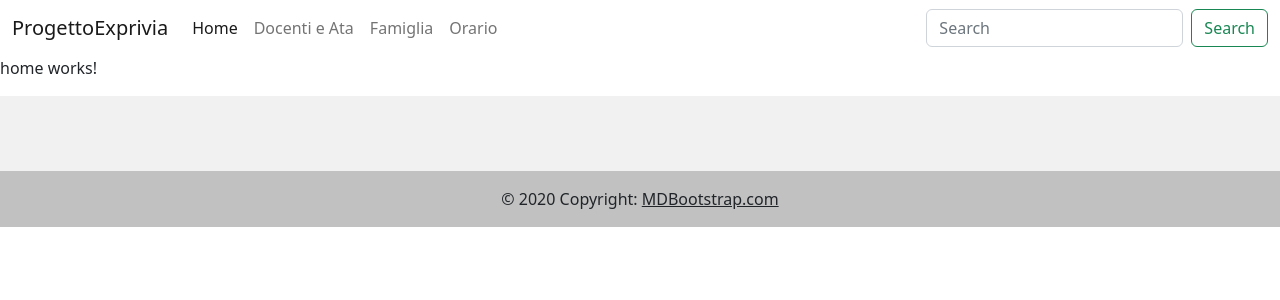
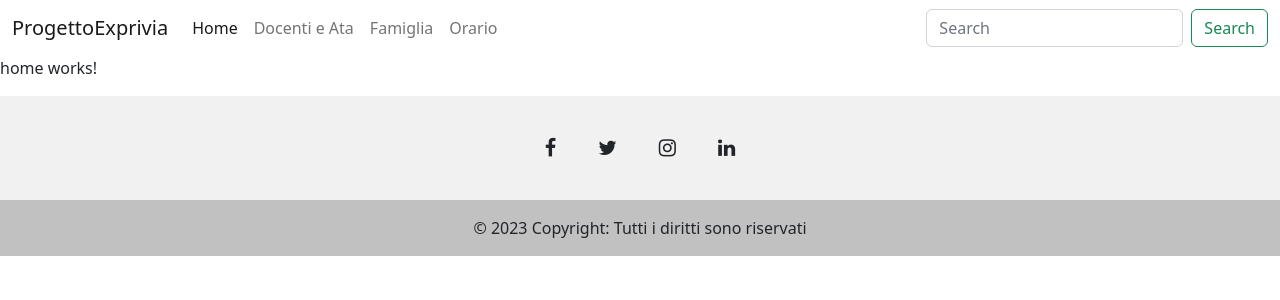
Before and after one commit to Simone0602/ProgettoExprivia, an Angular app: page /home in a window 1280 px wide. Shown: the top 300 px of the page. Built offline with nearby package versions, Linux system fonts and the light colour scheme.

Commit message:
aggiunta bootstrap e script di bootstrap

```diff
--- a/angular.json
+++ b/angular.json
@@ -25,10 +25,14 @@
               "src/assets"
             ],
             "styles": [
-              "node_modules/bootstrap/dist/css/bootstrap.min.css",
-              "src/styles.css"
+              "src/styles.css",
+              "./node_modules/bootstrap/dist/css/bootstrap.min.css",
+              "./node_modules/font-awesome/css/font-awesome.css"
             ],
-            "scripts": []
+            "scripts": [
+              "./node_modules/jquery/dist/jquery.slim.min.js",
+              "./node_modules/bootstrap/dist/js/bootstrap.bundle.min.js"
+            ]
           },
           "configurations": {
             "production": {
--- a/package.json
+++ b/package.json
@@ -18,9 +18,14 @@
     "@angular/platform-browser": "^15.1.0",
     "@angular/platform-browser-dynamic": "^15.1.0",
     "@angular/router": "^15.1.0",
+    "@fortawesome/fontawesome-free": "^6.2.1",
     "@ng-bootstrap/ng-bootstrap": "^14.0.1",
     "@popperjs/core": "^2.11.6",
+    "angular-font-awesome": "^3.1.2",
     "bootstrap": "^5.2.3",
+    "font-awesome": "^4.7.0",
+    "jquery": "^3.6.3",
+    "popper.js": "^1.16.1",
     "rxjs": "~7.8.0",
     "tslib": "^2.3.0",
     "zone.js": "~0.12.0"
--- a/src/app/app-routing.module.ts
+++ b/src/app/app-routing.module.ts
@@ -4,9 +4,9 @@ import { HomeComponent } from './home/home.component';
 import { MenuComponent } from './menu/menu.component';
 
 const routes: Routes = [
-  { path: '', redirectTo: '/home', pathMatch: 'full' },
   { path: '', component: MenuComponent,
     children: [
+      { path: '', redirectTo: '/home', pathMatch: 'full' },
       { path: 'home', component: HomeComponent }
     ]
   }
--- a/src/app/menu/menu.component.html
+++ b/src/app/menu/menu.component.html
@@ -8,16 +8,16 @@
         <div class="collapse navbar-collapse" id="navbarSupportedContent">
             <ul class="navbar-nav me-auto mb-2 mb-lg-0">
                 <li class="nav-item">
-                    <a class="nav-link active" aria-current="page">Home</a>
+                    <a #a class="nav-link" [ngClass]="active=='Home' ? 'active' : ''" style="cursor: pointer;" (click)="navigazioneNavbar('Home')">Home</a>
                 </li>
                 <li class="nav-item">
-                    <a class="nav-link">Docenti e Ata</a>
+                    <a class="nav-link" [ngClass]="active=='Personale' ? 'active' : ''" style="cursor: pointer;" (click)="navigazioneNavbar('Personale')">Docenti e Ata</a>
                 </li>
                 <li class="nav-item">
-                    <a class="nav-link">Famiglia</a>
+                    <a class="nav-link" [ngClass]="active=='Famiglia' ? 'active' : ''" style="cursor: pointer;" (click)="navigazioneNavbar('Famiglia')">Famiglia</a>
                 </li>
                 <li class="nav-item">
-                    <a class="nav-link">Orario</a>
+                    <a class="nav-link" [ngClass]="active=='Orario' ? 'active' : ''" style="cursor: pointer;" (click)="navigazioneNavbar('Orario')">Orario</a>
                 </li>
             </ul>
             <form class="d-flex" role="search">
@@ -38,54 +38,31 @@
         <!-- Facebook -->
         <a
           class="btn btn-link btn-floating btn-lg text-dark m-1"
-          href="#!"
           role="button"
           data-mdb-ripple-color="dark"
-          ><i class="fab fa-facebook-f"></i
+          ><i class="fa fa-facebook-f"></i
         ></a>
-
         <!-- Twitter -->
         <a
           class="btn btn-link btn-floating btn-lg text-dark m-1"
-          href="#!"
           role="button"
           data-mdb-ripple-color="dark"
-          ><i class="fab fa-twitter"></i
+          ><i class="fa fa-twitter"></i
         ></a>
-
-        <!-- Google -->
-        <a
-          class="btn btn-link btn-floating btn-lg text-dark m-1"
-          href="#!"
-          role="button"
-          data-mdb-ripple-color="dark"
-          ><i class="fab fa-google"></i
-        ></a>
-
         <!-- Instagram -->
         <a
           class="btn btn-link btn-floating btn-lg text-dark m-1"
-          href="#!"
           role="button"
           data-mdb-ripple-color="dark"
-          ><i class="fab fa-instagram"></i
+          ><i class="fa fa-instagram"></i
         ></a>
 
         <!-- Linkedin -->
         <a
           class="btn btn-link btn-floating btn-lg text-dark m-1"
-          href="#!"
           role="button"
           data-mdb-ripple-color="dark"
-          ><i class="fab fa-linkedin"></i
-        ></a>
-        <!-- Github -->
-        <a
-          class="btn btn-link btn-floating btn-lg text-dark m-1"
-          href="#!"
-          role="button"
-          data-mdb-ripple-color="dark"
-          ><i class="fab fa-github"></i
+          ><i class="fa fa-linkedin"></i
         ></a>
       </section>
       <!-- Section: Social media -->
@@ -94,8 +71,8 @@
 
     <!-- Copyright -->
     <div class="text-center text-dark p-3" style="background-color: rgba(0, 0, 0, 0.2);">
-      © 2020 Copyright:
-      <a class="text-dark" href="https://mdbootstrap.com/">MDBootstrap.com</a>
+      © 2023 Copyright:
+      <span class="text-dark">Tutti i diritti sono riservati</span>
     </div>
     <!-- Copyright -->
   </footer>
--- a/src/app/menu/menu.component.ts
+++ b/src/app/menu/menu.component.ts
@@ -1,5 +1,6 @@
 import { animate, state, style, transition, trigger } from '@angular/animations';
 import { Component, OnInit } from '@angular/core';
+import { Router } from '@angular/router';
 
 @Component({
   selector: 'app-menu',
@@ -8,9 +9,14 @@ import { Component, OnInit } from '@angular/core';
 })
 export class MenuComponent implements OnInit{
   aperturaChiusura = false;
+  active = 'Home';
 
-  constructor(){}
+  constructor(private router: Router){}
 
   ngOnInit(): void {
   }
+
+  navigazioneNavbar(value: string): void{
+    this.active = value;
+  }
 }
--- a/src/index.html
+++ b/src/index.html
@@ -6,7 +6,6 @@
   <base href="/">
   <meta name="viewport" content="width=device-width, initial-scale=1">
   <link rel="icon" type="image/x-icon" href="favicon.ico">
-  <script src="https://cdn.jsdelivr.net/npm/bootstrap@5.3.0-alpha1/dist/js/bootstrap.bundle.min.js" integrity="sha384-w76AqPfDkMBDXo30jS1Sgez6pr3x5MlQ1ZAGC+nuZB+EYdgRZgiwxhTBTkF7CXvN" crossorigin="anonymous"></script>
 </head>
 <body>
   <app-root></app-root>
```
Also changed, not shown: 1 other file (tests, documents, lock files or other folders).
